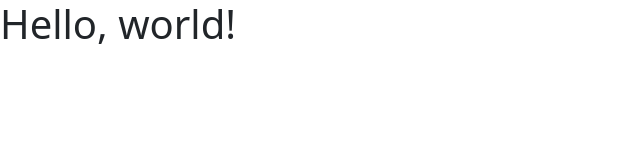
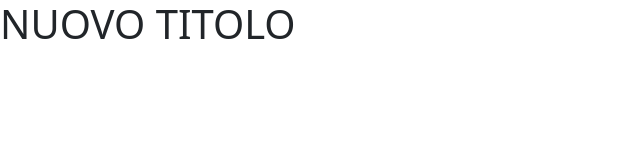
Before and after one commit to Boolean-1-coder/Example-GIT, a plain HTML site: page index.html in a window 1280 px wide. Shown: the whole page, without its empty margins (0-640 px from the left). Drawn offline with nearby package versions, Linux system fonts and the light colour scheme.

Commit message:
ho cambiato il titolo della pagina

```diff
--- a/index.html
+++ b/index.html
@@ -3,12 +3,12 @@
   <head>
     <meta charset="utf-8">
     <meta name="viewport" content="width=device-width, initial-scale=1">
-    <title>Bootstrap demo</title>
+    <title>TITOLO PAGINA</title>
     <link href="https://cdn.jsdelivr.net/npm/bootstrap@5.2.2/dist/css/bootstrap.min.css" rel="stylesheet" integrity="sha384-Zenh87qX5JnK2Jl0vWa8Ck2rdkQ2Bzep5IDxbcnCeuOxjzrPF/et3URy9Bv1WTRi" crossorigin="anonymous">
     <link rel="stylesheet" href="style.css">
 </head>
   <body>
-    <h1>Hello, world!</h1>
+    <h1>NUOVO TITOLO</h1>
     <script src="https://cdn.jsdelivr.net/npm/bootstrap@5.2.2/dist/js/bootstrap.bundle.min.js" integrity="sha384-OERcA2EqjJCMA+/3y+gxIOqMEjwtxJY7qPCqsdltbNJuaOe923+mo//f6V8Qbsw3" crossorigin="anonymous"></script>
     <script type="text/javascript" src="script.js"></script>
   </body>
```
